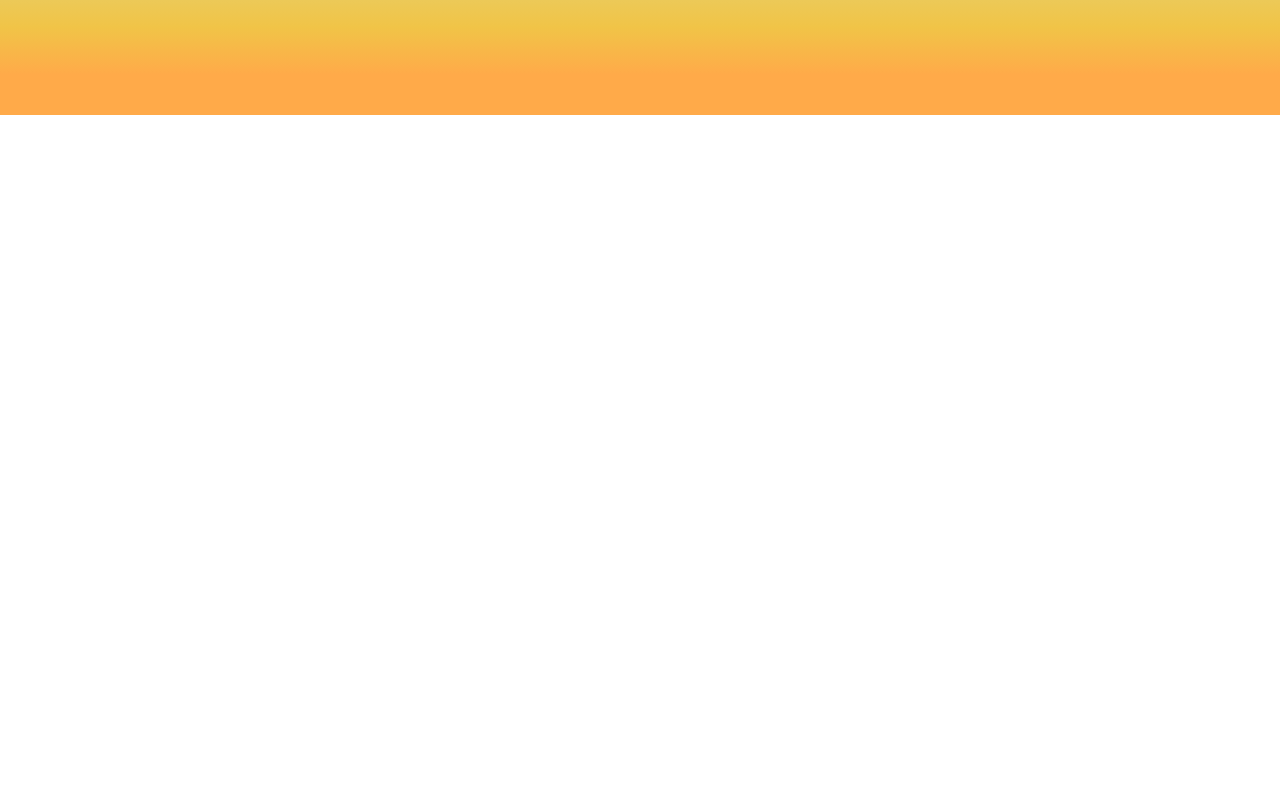
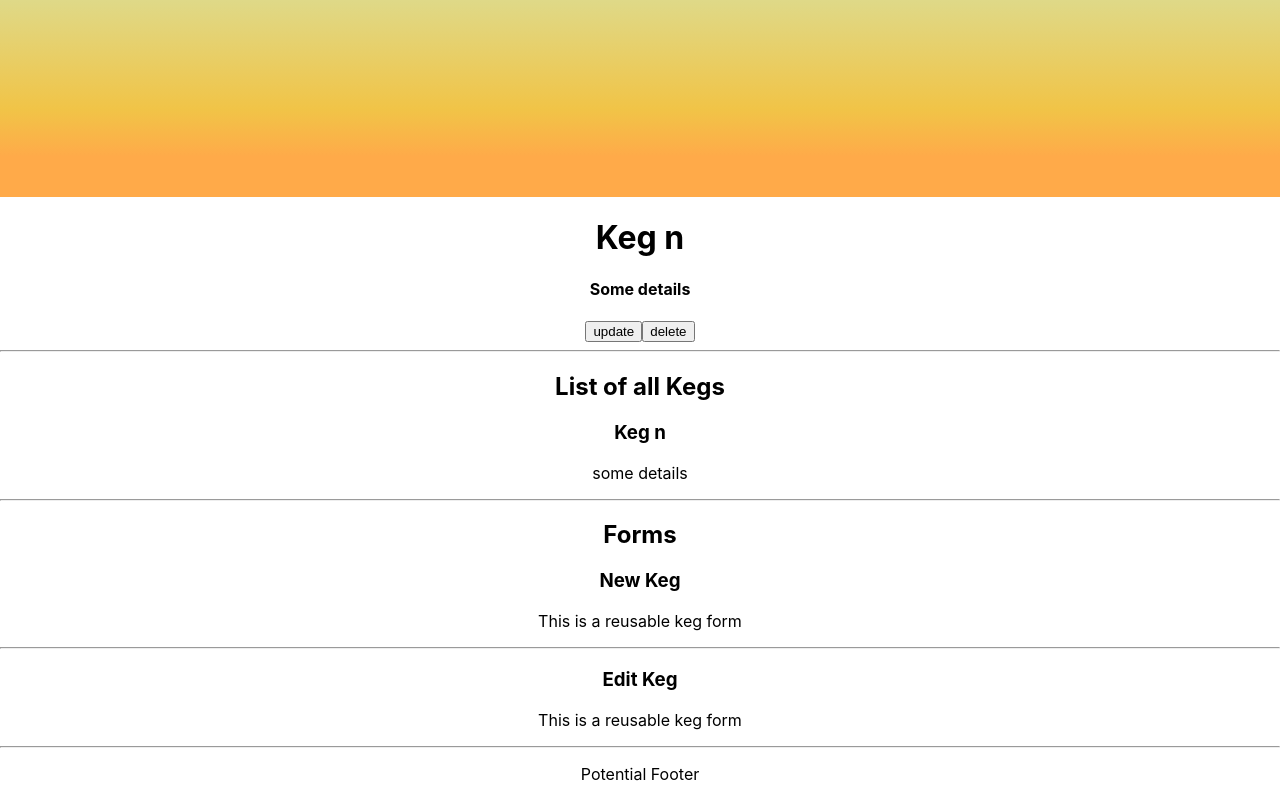
Before and after one commit to KristaRutz/taproom, a React (Create React App) app: page / in a window 1280 px wide. Shown: the part 685-1485 px from the top of the page. Before the commit the page ends 800 px from the top, so only its background shows below. Built offline with nearby package versions, Linux system fonts and the light colour scheme.

Commit message:
Add basic component information, nest components based on the initial component tree diagram. Imply parent- child relationships through nesting. Display all on page.

```diff
--- a/src/components/App.js
+++ b/src/components/App.js
@@ -1,10 +1,14 @@
 import React from "react";
 import logo from ".././logo.svg";
 import "./App.css";
+import Header from "./Header";
+import Footer from "./Footer";
+import KegControl from "./KegControl/KegControl";
 
 function App() {
   return (
     <div className="App">
+      <Header />
       <header className="App-header">
         <img src={logo} className="App-logo" alt="logo" />
         <p>krista's taproom</p>
@@ -17,6 +21,8 @@ function App() {
           Learn React
         </a> */}
       </header>
+      <KegControl />
+      <Footer />
     </div>
   );
 }
--- a/src/components/Footer.js
+++ b/src/components/Footer.js
@@ -0,0 +1,11 @@
+import React from "react";
+
+function Footer(props) {
+  return (
+    <>
+      <p>Potential Footer</p>
+    </>
+  );
+}
+
+export default Footer;
--- a/src/components/Header.js
+++ b/src/components/Header.js
@@ -0,0 +1,11 @@
+import React from "react";
+
+function Header(props) {
+  return (
+    <>
+      <h1>Potential header</h1>
+    </>
+  );
+}
+
+export default Header;
--- a/src/components/KegControl/EditKegForm.js
+++ b/src/components/KegControl/EditKegForm.js
@@ -0,0 +1,13 @@
+import React from "react";
+import ReusableKegForm from "./ReusableKegForm";
+
+function EditKegForm(props) {
+  return (
+    <>
+      <h3>Edit Keg</h3>
+      <ReusableKegForm />
+    </>
+  );
+}
+
+export default EditKegForm;
--- a/src/components/KegControl/KegControl.js
+++ b/src/components/KegControl/KegControl.js
@@ -0,0 +1,30 @@
+import React from "react";
+import KegDetail from "./KegDetail";
+import KegList from "./KegList";
+import NewKegForm from "./NewKegForm";
+import EditKegForm from "./EditKegForm";
+
+class KegControl extends React.Component {
+  constructor(props) {
+    super(props);
+    this.state = {};
+  }
+
+  render() {
+    return (
+      <>
+        <KegDetail />
+        <hr />
+        <KegList />
+        <hr />
+        <h2>Forms </h2>
+        <NewKegForm />
+        <hr />
+        <EditKegForm />
+        <hr />
+      </>
+    );
+  }
+}
+
+export default KegControl;
--- a/src/components/KegControl/KegDetail.js
+++ b/src/components/KegControl/KegDetail.js
@@ -0,0 +1,14 @@
+import React from "react";
+
+function KegDetail(props) {
+  return (
+    <>
+      <h1>Keg n</h1>
+      <h4>Some details</h4>
+      <button>update</button>
+      <button>delete</button>
+    </>
+  );
+}
+
+export default KegDetail;
--- a/src/components/KegControl/KegList.js
+++ b/src/components/KegControl/KegList.js
@@ -0,0 +1,13 @@
+import React from "react";
+import KegListTile from "./KegListTile";
+
+function KegList(props) {
+  return (
+    <>
+      <h2>List of all Kegs</h2>
+      <KegListTile />
+    </>
+  );
+}
+
+export default KegList;
--- a/src/components/KegControl/KegListTile.js
+++ b/src/components/KegControl/KegListTile.js
@@ -0,0 +1,12 @@
+import React from "react";
+
+function KegListTile(props) {
+  return (
+    <>
+      <h3>Keg n</h3>
+      <p>some details</p>
+    </>
+  );
+}
+
+export default KegListTile;
--- a/src/components/KegControl/NewKegForm.js
+++ b/src/components/KegControl/NewKegForm.js
@@ -0,0 +1,13 @@
+import React from "react";
+import ReusableKegForm from "./ReusableKegForm";
+
+function NewKegForm(props) {
+  return (
+    <>
+      <h3>New Keg</h3>
+      <ReusableKegForm />
+    </>
+  );
+}
+
+export default NewKegForm;
--- a/src/components/KegControl/ReusableKegForm.js
+++ b/src/components/KegControl/ReusableKegForm.js
@@ -0,0 +1,11 @@
+import React from "react";
+
+function ReusableKegForm(props) {
+  return (
+    <>
+      <p>This is a reusable keg form</p>
+    </>
+  );
+}
+
+export default ReusableKegForm;
```
Also changed, not shown: src/logo.svg.
